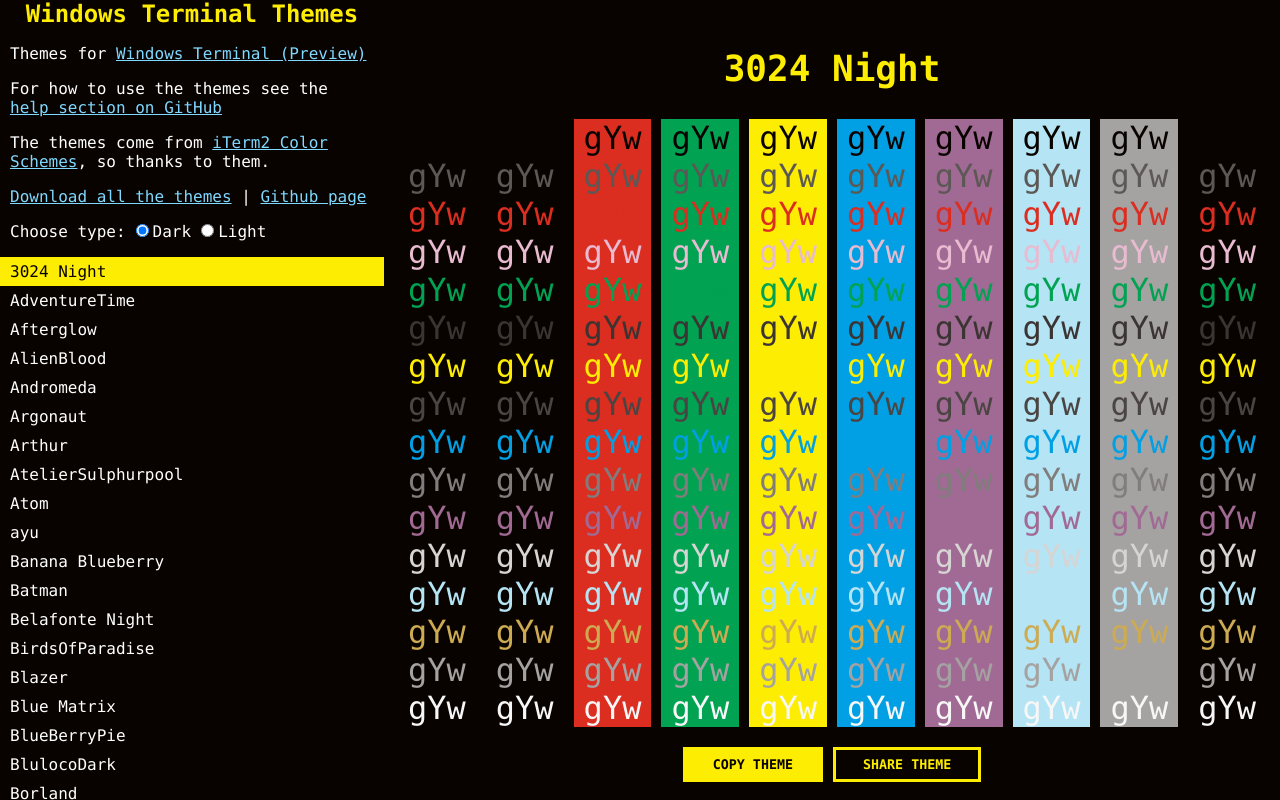
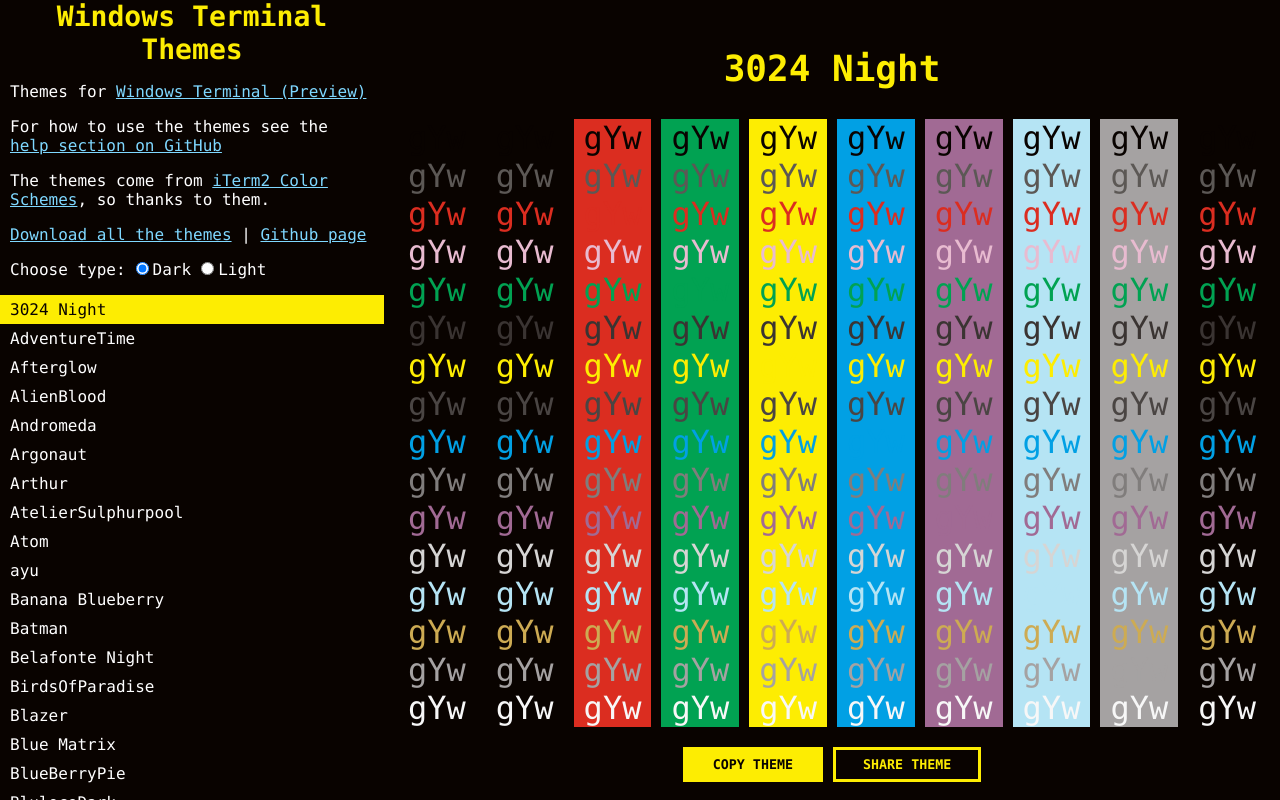
Before and after one commit to atomcorp/themes, a React (Create React App) app: page / in a window 1280 px wide. Built offline with nearby package versions, Linux system fonts and the light colour scheme.

Commit message:
title is now a link

```diff
--- a/src/components/Header/Header.module.css
+++ b/src/components/Header/Header.module.css
@@ -4,6 +4,10 @@
   z-index: 1;
   text-align: center;
   font-size: 24px;
+  text-decoration: none;
+}
+
+.title h1 {
   margin: 0;
 }
 
--- a/src/components/Header/Header.tsx
+++ b/src/components/Header/Header.tsx
@@ -14,9 +14,9 @@
 
 const Header: React.FC<PropTypes> = (props) => (
   <>
-    <h1 style={{color: props.primaryColour}} className={css.title}>
-      Windows Terminal Themes
-    </h1>
+    <a href="/themes" className={css.title}>
+      <h1 style={{color: props.primaryColour}}>Windows Terminal Themes</h1>
+    </a>
     <p className={css.paragraph}>
       Themes for{' '}
       <a
```
Also changed, not shown: 1 other file (tests, documents, lock files or other folders).
